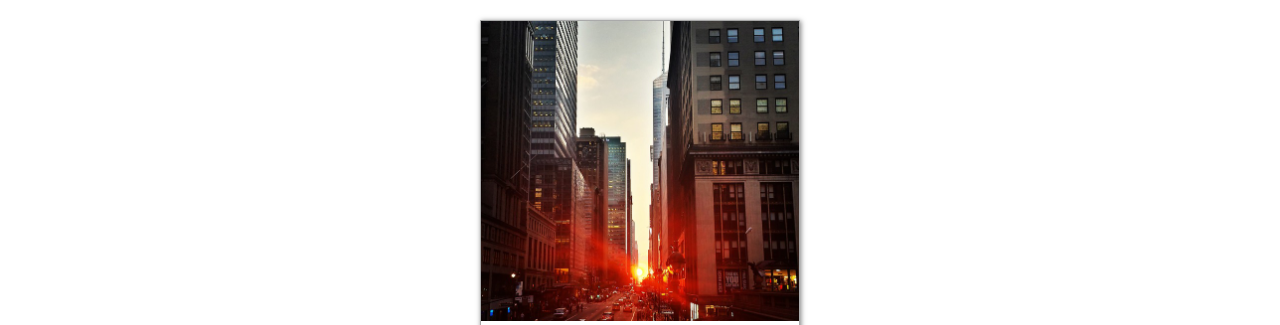
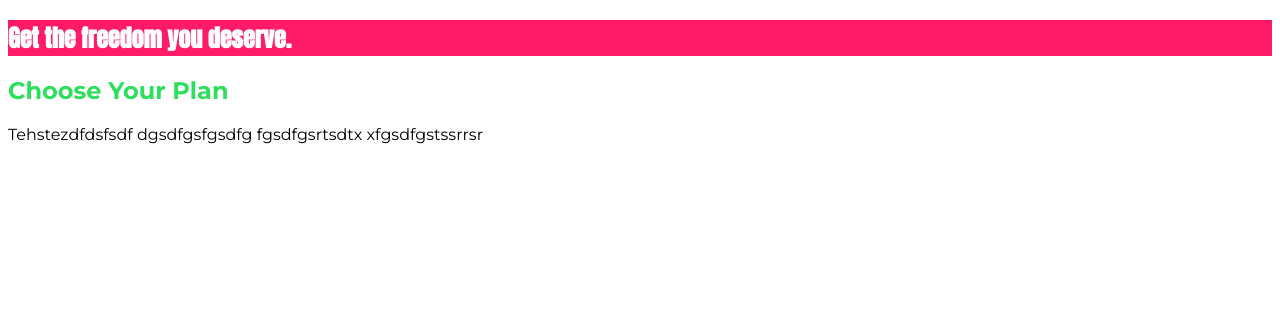
Before and after one commit to GunaUI/CSS-Complete-Guide, a plain HTML site: page index.html in a window 1280 px wide. Shown: the top 325 px of the page. Drawn offline with Linux system fonts and the light colour scheme.

Commit message:
Section2-basics

```diff
--- a/code.css
+++ /dev/null
@@ -1,38 +0,0 @@
-body {
-  font-family: "Montserrat", sans-serif;
-}
-
-.destination {
-  box-sizing: border-box;
-  width: 320px;
-  height: 420px;
-  margin: 20px auto;
-  border: 1px solid #aaa;
-  box-shadow: 1px 1px 5px rgba(0, 0, 0, 0.5);
-  cursor: pointer;
-  transition: background-color 400ms ease-out;
-}
-
-.destination:hover,
-.destination:active {
-  background-color: #fa923f;
-  color: white;
-}
-
-.thumbnail {
-  width: 100%;
-  height: 300px;
-  overflow: hidden;
-}
-
-.thumbnail img {
-  width: 100%;
-}
-
-.content {
-  text-align: center;
-}
-
-.content h1 {
-  margin: 10px 0;
-}
--- a/index.html
+++ b/index.html
@@ -3,62 +3,25 @@
 
 <head>
     <meta charset="UTF-8">
-    <meta name="viewport" content="width=device-width, initial-scale=1.0">
     <meta http-equiv="X-UA-Compatible" content="ie=edge">
-    <title>CSS Course</title>
-    <link href="https://fonts.googleapis.com/css?family=Montserrat" rel="stylesheet">
-    <style>
-        body {
-        font-family: "Montserrat", sans-serif;
-        }
+    <title>uHost</title>
+    <link rel="shortcut icon" href="favicon.png">
+    <link href="https://fonts.googleapis.com/css?family=Anton&display=swap" rel="stylesheet">
+    <link href="https://fonts.googleapis.com/css?family=Montserrat:400,700&display=swap" rel="stylesheet">
+    <link rel="stylesheet" href="main.css"/>
 
-        .destination {
-        box-sizing: border-box;
-        width: 320px;
-        height: 420px;
-        margin: 20px auto;
-        border: 1px solid #aaa;
-        box-shadow: 1px 1px 5px rgba(0, 0, 0, 0.5);
-        cursor: pointer;
-        transition: background-color 400ms ease-out;
-        }
-
-        .destination:hover,
-        .destination:active {
-        background-color: #fa923f;
-        color: white;
-        }
-
-        .thumbnail {
-        width: 100%;
-        height: 300px;
-        overflow: hidden;
-        }
-
-        .thumbnail img {
-        width: 100%;
-        }
-
-        .content {
-        text-align: center;
-        }
-
-        .content h1 {
-        margin: 10px 0;
-        }
-    </style>
 </head>
 
 <body>
-    <div class="destination">
-        <div class="thumbnail">
-            <img src="new-york.jpg" alt="Sunset in New York">
-        </div>
-        <div class="content">
-            <h1>New York</h1>
-            <p>One of the most vibrant cities you can visit - a trip no one should miss!</p>
-        </div>
-    </div>
+    <main>
+        <section id="product-overview">
+            <div><h1>Get the freedom you deserve.</h1></div>
+        </section>
+        <section id="plans">
+            <h1 class="section-title">Choose Your Plan</h1>
+            <p>Tehstezdfdsfsdf dgsdfgsfgsdfg fgsdfgsrtsdtx xfgsdfgstssrrsr</p>
+        </section>
+    </main>
 </body>
 
 </html>
--- /dev/null
+++ b/main.css
@@ -0,0 +1,14 @@
+body {
+    font-family: 'Montserrat', sans-serif;
+}
+#product-overview h1 {
+    background-color: #ff1b68;
+}
+h1 {
+    color: #ffff;
+    font-family: 'Anton', sans-serif;
+}
+.section-title{
+    color: #2ddf5c;
+    font-family: inherit;
+}
```
Also changed, not shown: combinator/Screen Shot 2019-07-20 at 1.42.35 PM.png (added), combinator/Screen Shot 2019-07-20 at 1.44.56 PM.png (added), combinator/Screen Shot 2019-07-20 at 1.46.19 PM.png (added), combinator/Screen Shot 2019-07-20 at 1.54.34 PM.png (added), favicon.png (added), new-york.jpg (deleted), 1 other file.
